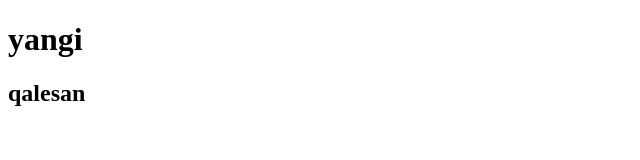
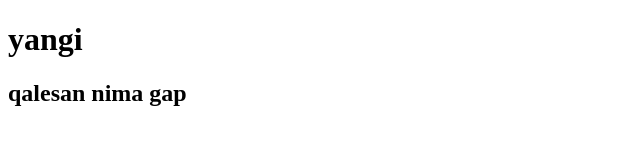
Before and after one commit to abbos0959/github_2, a plain HTML site: page yangi.html in a window 1280 px wide. Shown: the whole page, without its empty margins (0-640 px from the left). Drawn offline with Linux system fonts and the light colour scheme.

Commit message:
yangi merga

```diff
--- a/yangi.html
+++ b/yangi.html
@@ -8,6 +8,6 @@
   </head>
   <body>
     <h1>yangi</h1>
-    <h2>qalesan</h2>
+    <h2>qalesan nima gap</h2>
   </body>
 </html>
```
